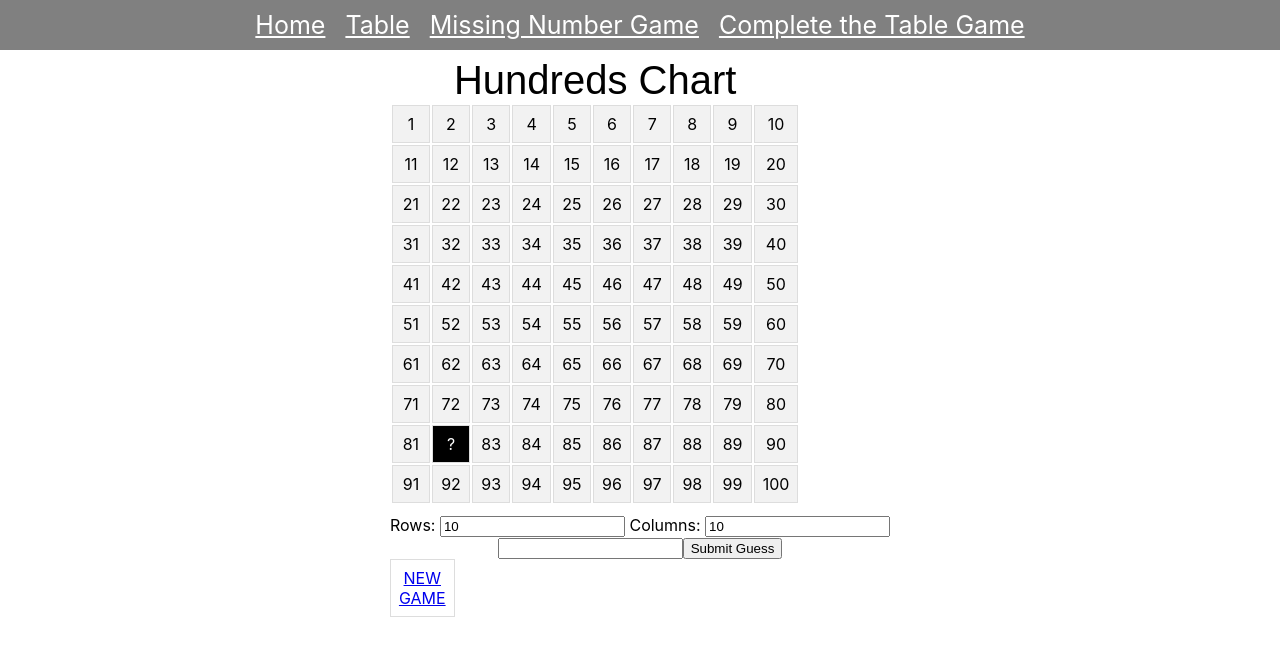
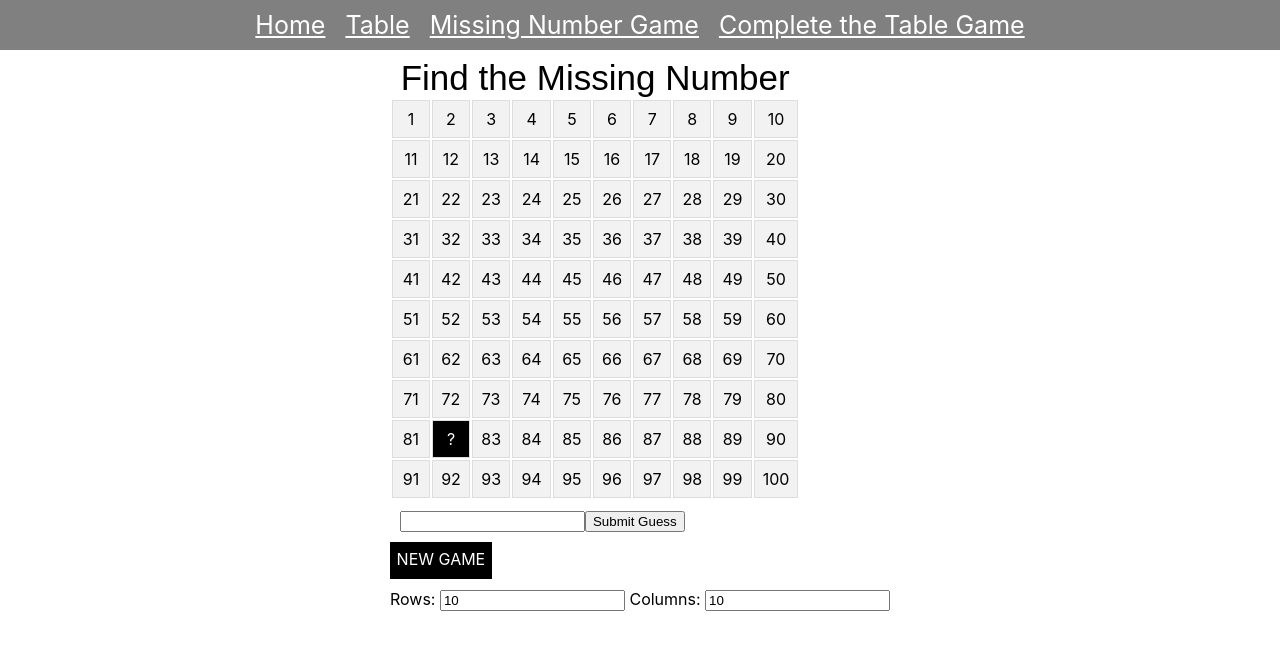
Before and after one commit to obglass/comp580, a React (Create React App) app: page /missingnumbergame in a window 1280 px wide. Shown: the top 656 px of the page. Built offline with nearby package versions, Linux system fonts and the light colour scheme.

Commit message:
Add labels so VO recognizes place to put guess. Add styling to new game button

```diff
--- a/src/App.css
+++ b/src/App.css
@@ -1,7 +1,7 @@
 #title {
   text-align: center;
   font-family: arial, sans-serif;
-  font-size: 40px;
+  font-size: 35px;
   padding-top:5px;
 }
 #cell {
@@ -54,6 +54,23 @@
   background-color: black;
   color:white;
 }
+
+.newGameBtn {
+  background-color:black;
+  width:100px;
+  height:35px;
+  line-height:2em;
+}
+
+.newGameTxt {
+  color:white;
+  text-decoration: none;
+}
+
+.guess {
+  text-align:left;
+  padding:2%;
+}
 /* for phone screens (used chrome dev tools to get it for 5/6/7 PLUS, and X) */
 @media screen and (max-width:414px) {
   #navbar {
--- a/src/MissingNumberGame.js
+++ b/src/MissingNumberGame.js
@@ -1,20 +1,7 @@
 import React from "react";
 import "./App.css";
 import { Component } from "react";
-/*import {View} from "react-native"
 
-type Props= {
-  onMagicTap:any
-};
-
-const view_container = (props: Props)=> (
-  <View
-    onMagicTap={props.onMagicTap}>
-      {props.children}
-    </View>
-);*/
-
-/* can probably extend Table and add code to it, instead of copying it all */
 class MissingNumberGame extends Component {
   constructor(props) {
     super(props); //since we are extending class Table so we have to use super in order to override Component class constructor
@@ -54,10 +41,10 @@ class MissingNumberGame extends Component {
     // this.renderBool = true;
     var userGuessNum = parseInt(this.state.userGuess, 10);
     if (userGuessNum === this.rand) {
-      alert("Congrats! Your Guess:" + this.state.userGuess);
+      alert("Congrats, " + this.state.userGuess + " is the missing number!");
       // this.render();
     } else {
-      alert("Try Again");
+      alert("Sorry, " + this.state.userGuess + " isn't the missing number. Try Again");
     }
     // document.write(this.rand);
     // document.write(this.state.userGuess);
@@ -110,14 +97,31 @@ class MissingNumberGame extends Component {
   render() {
     //Whenever our class runs, render method will be called automatically, it may have already defined in the constructor behind the scene.
     return (
-
       <div id="outer-div">
         <div id="inner-div">
           <table>
-            <caption id="title">Hundreds Chart</caption>
+            <caption id="title">Find the Missing Number</caption>
             {this.makeRandom()}
             {this.createTable()}
           </table>
+          <div class="guess">
+            <form onSubmit={this.handleSubmit}>
+              <input
+                aria-label="Input guess here"
+                type="number"
+                class="inputBox"
+                pattern="[1-100]*"
+                value={this.state.userGuess}
+                onChange={this.handleUserGuess}
+              />
+              <input type="submit" value="Submit Guess" />
+            </form>
+          </div>
+          <div class="newGame">
+            <td class="newGameBtn" text-align="center" >
+              <a href="\missingnumbergame" class="newGameTxt">NEW GAME</a>
+            </td>
+          </div>
           <div class="diyTable">
             <label>
               Rows:{" "}
@@ -138,25 +142,11 @@ class MissingNumberGame extends Component {
               />
             </label>
           </div>
-          <div>
-            <form onSubmit={this.handleSubmit}>
-              <input
-                type="number"
-                class="inputBox"
-                pattern="[1-100]*"
-                value={this.state.userGuess}
-                onChange={this.handleUserGuess}
-              />
-              <input type="submit" value="Submit Guess" />
-            </form>
-          </div>
-          <div>
-            <td id="cell" text-align="center">
-              <a href="\missingnumbergame">NEW GAME</a>
-            </td>
-          </div>
+
+
         </div>
       </div>
+
     );
   }
 }
```
